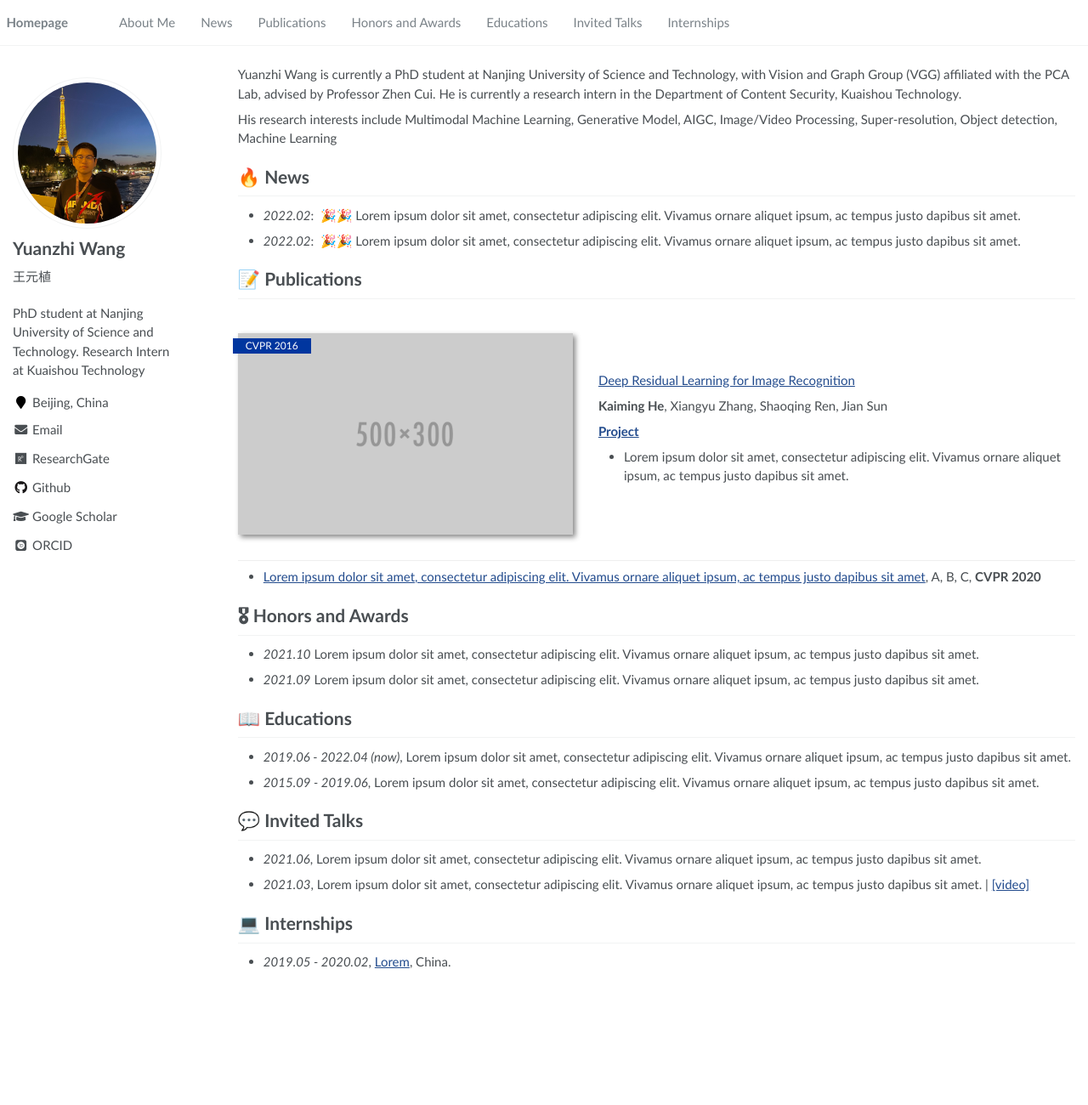
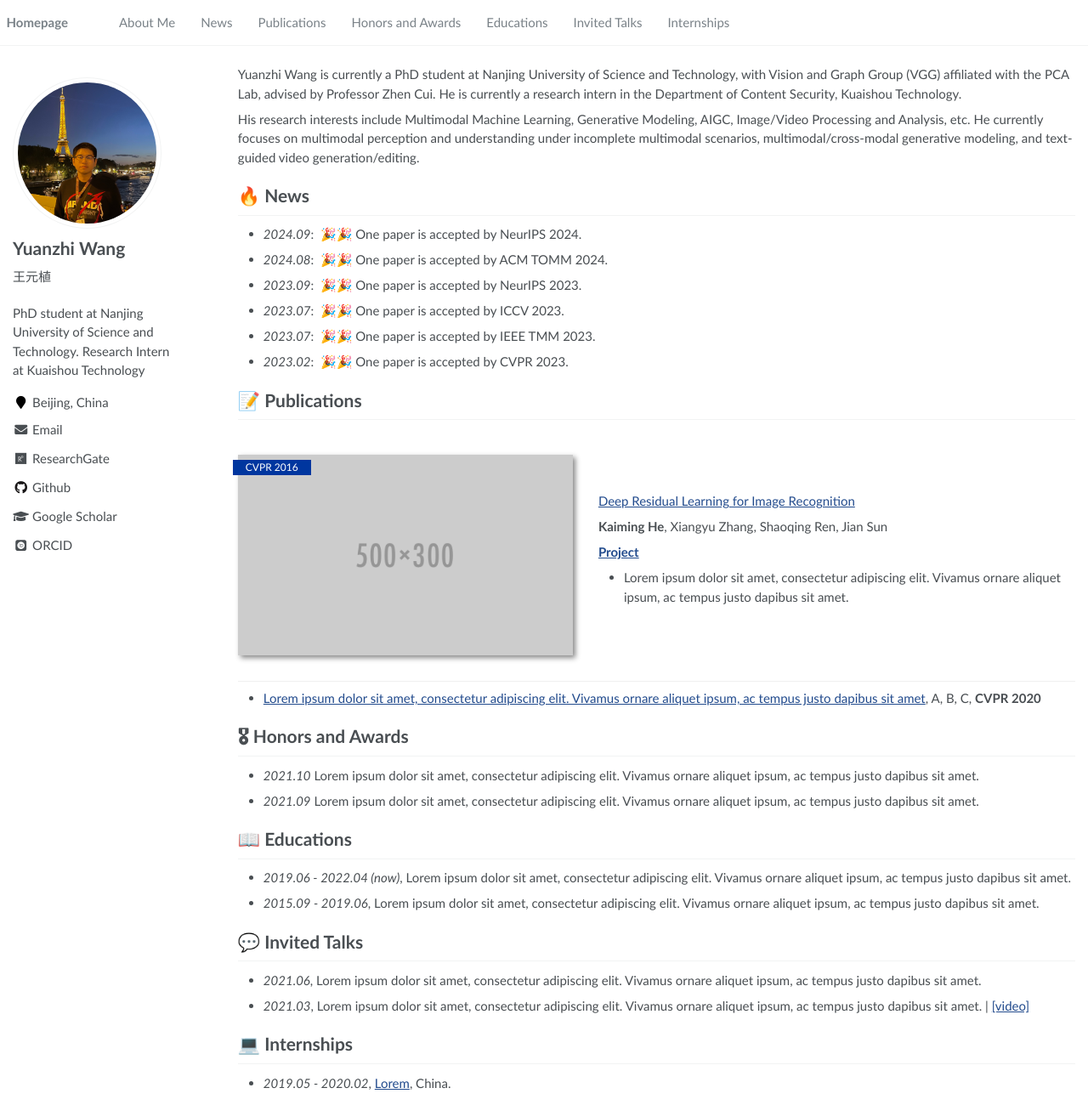
Before and after one commit to mdswyz/mdswyz.github.io, a Jekyll site: the page built from _pages/about.md, in a window 1280 px wide and 1300 px high. Shown: the whole window at 85% size. Built offline with Jekyll 4.4.1, drawn with Linux system fonts in a browser that asks for light colours; some web fonts are replaced.

Commit message:
Update about.md

```diff
--- a/_pages/about.md
+++ b/_pages/about.md
@@ -19,12 +19,16 @@ redirect_from:
 
 Yuanzhi Wang is currently a PhD student at Nanjing University of Science and Technology, with Vision and Graph Group (VGG) affiliated with the PCA Lab, advised by Professor Zhen Cui. He is currently a research intern in the Department of Content Security, Kuaishou Technology.
 
-His research interests include Multimodal Machine Learning, Generative Model, AIGC, Image/Video Processing, Super-resolution, Object detection, Machine Learning
-
+His research interests include Multimodal Machine Learning, Generative Modeling, AIGC, Image/Video Processing and Analysis, etc.
+He currently focuses on multimodal perception and understanding under incomplete multimodal scenarios, multimodal/cross-modal generative modeling, and text-guided video generation/editing.
 
 # 🔥 News
-- *2022.02*: &nbsp;🎉🎉 Lorem ipsum dolor sit amet, consectetur adipiscing elit. Vivamus ornare aliquet ipsum, ac tempus justo dapibus sit amet.
-- *2022.02*: &nbsp;🎉🎉 Lorem ipsum dolor sit amet, consectetur adipiscing elit. Vivamus ornare aliquet ipsum, ac tempus justo dapibus sit amet.
+- *2024.09*: &nbsp;🎉🎉 One paper is accepted by NeurIPS 2024.
+- *2024.08*: &nbsp;🎉🎉 One paper is accepted by ACM TOMM 2024.
+- *2023.09*: &nbsp;🎉🎉 One paper is accepted by NeurIPS 2023.
+- *2023.07*: &nbsp;🎉🎉 One paper is accepted by ICCV 2023.
+- *2023.07*: &nbsp;🎉🎉 One paper is accepted by IEEE TMM 2023.
+- *2023.02*: &nbsp;🎉🎉 One paper is accepted by CVPR 2023.
 
 # 📝 Publications
 
```
